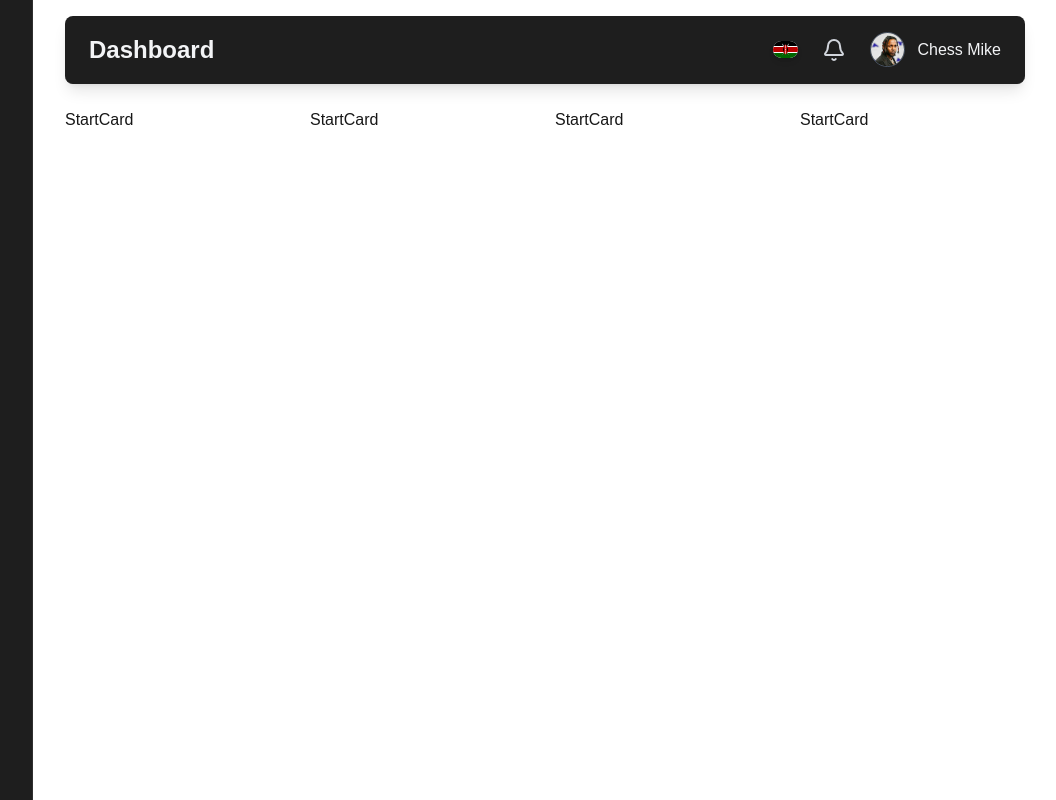
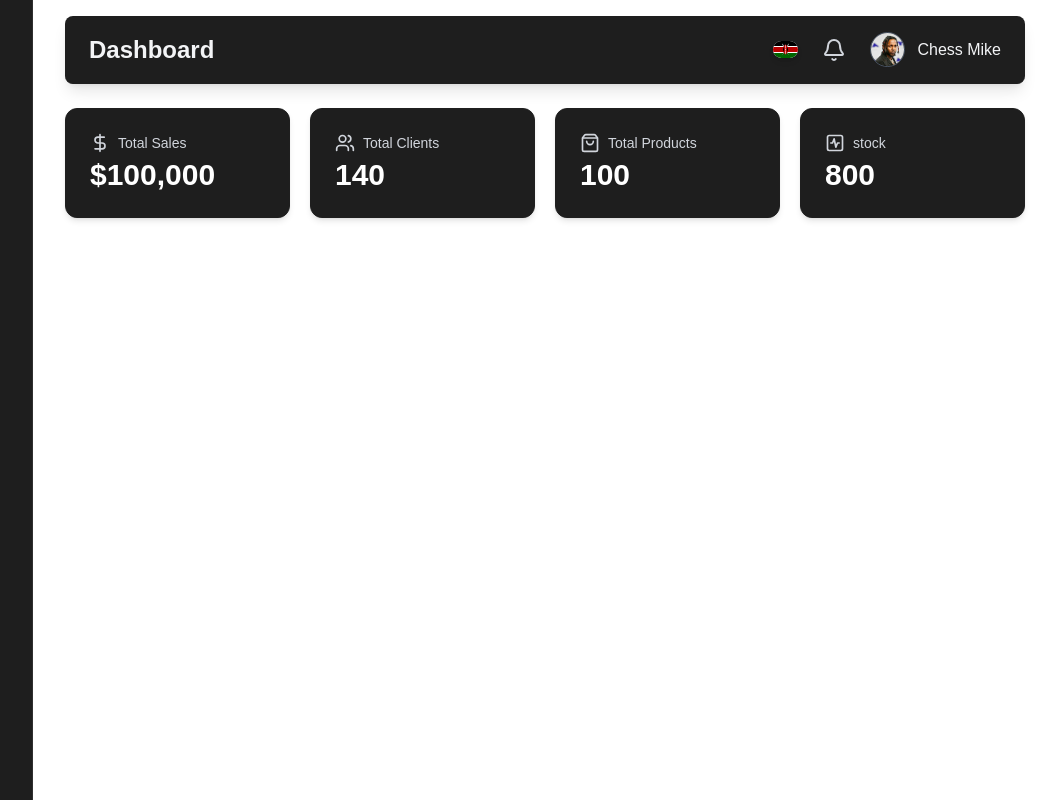
Before and after one commit to chesere/admin-dashboard, a Next.js app: page /overview in a window 1280 px wide. Shown: the whole page, without its empty margins (223-1279 px from the left). Built offline with nearby package versions, Linux system fonts and the light colour scheme.

Commit message:
Creating and styling statcards

```diff
--- a/components/StartCard.jsx
+++ b/components/StartCard.jsx
@@ -1,7 +1,17 @@
 import React from "react";
 
-const StartCard = () => {
-  return <div>StartCard</div>;
+const StartCard = ({ name, icon: Icon, value }) => {
+  return (
+    <div className="bg-[#1e1e1e] backdrop-blur-md overflow-hidden shadow-md rounded-xl border border-[#1f1f1f]">
+      <div className="px-4 py-5 sm:p-6">
+        <span className="flex items-center text-sm font-medium text-gray-300">
+          <Icon size={20} className="mr-2" />
+          {name}
+        </span>
+        <p className="mt-1 text-3xl font-semibold text-white">{value}</p>
+      </div>
+    </div>
+  );
 };
 
 export default StartCard;
```
